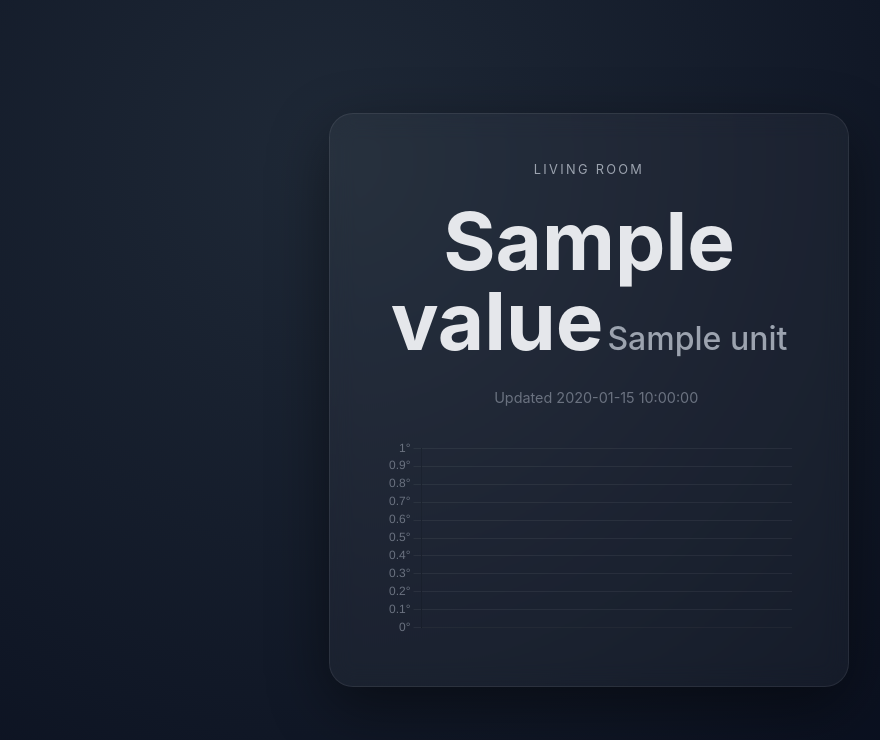
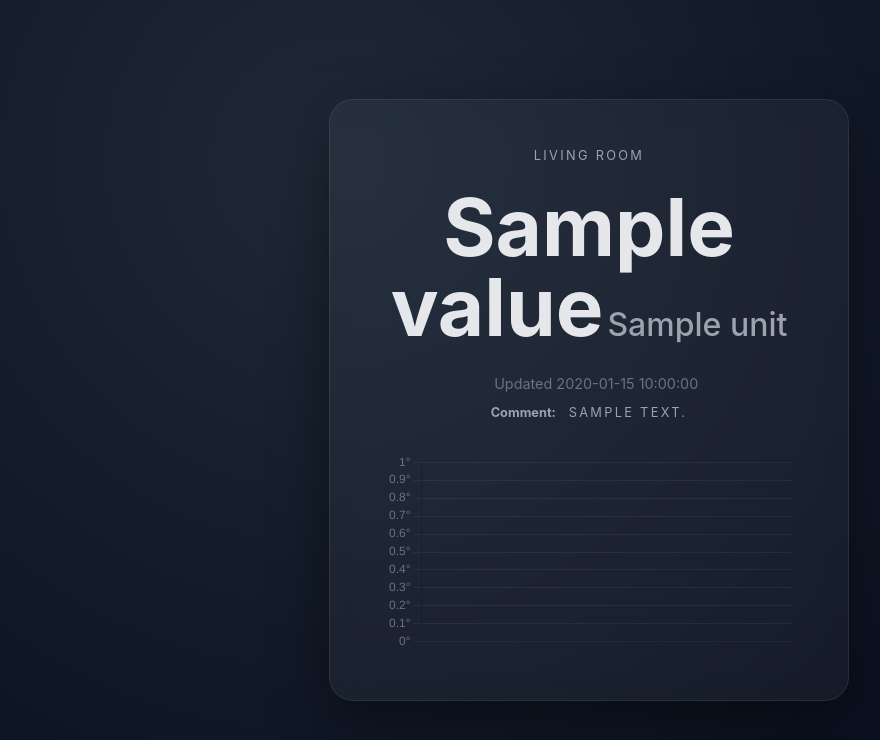
Before and after one commit to JannesStroehlein/strawbase-current-temperature, a Flask app: template templates/index.html in a window 1280 px wide. Shown: the top 740 px of the page, without its empty margins (51-931 px from the left). Run offline with Flask 3, Linux system fonts and the light colour scheme; the template is opened without the code that fills it: most values are stand-ins (such as "Sample title", 1, 10 or a date in 2020); parts of the project's set-up code (start-up, migrations or seed data) failed here and were passed over.

Commit message:
feat: added comments

```diff
--- a/main.py
+++ b/main.py
@@ -1,9 +1,15 @@
+import random
+from typing import TypedDict
 from zoneinfo import ZoneInfo
 import datetime
 import sys
 import os
-from flask import Flask, render_template
+from flask import Flask, render_template, request
+from babel import Locale, negotiate_locale
+from babel.dates import format_date, format_timedelta
 from homeassistant_api import Client, State
+
+SUPPORTED_LOCALES = ["en_US", "de_DE"]
 
 HASSIO_API_URL = os.getenv("HASSIO_API_URL")
 HASSIO_API_TOKEN = os.getenv("HASSIO_API_TOKEN")
@@ -21,27 +27,17 @@ def state_with_unit_to_str(state: State) -> str:
     return f"{state.state} {state.attributes['unit_of_measurement']}"
 
 
-def pretty_date(d: datetime.datetime):
-    diff = datetime.datetime.now(tz=ZoneInfo("Europe/Berlin")) - d
-    s = diff.seconds
-    if diff.days > 7 or diff.days < 0:
-        return d.strftime("%d %b %y")
-    elif diff.days == 1:
-        return "1 day ago"
-    elif diff.days > 1:
-        return f"{diff.days} days ago"
-    elif s <= 1:
-        return "just now"
-    elif s < 60:
-        return f"{s} seconds ago"
-    elif s < 120:
-        return "1 minute ago"
-    elif s < 3600:
-        return f"{round(s / 60)} minutes ago"
-    elif s < 7200:
-        return "1 hour ago"
-    else:
-        return f"{round(s / 3600)} hours ago"
+def negotiate_request_locale() -> tuple[Locale, str]:
+    preferred = [lang.replace("-", "_") for lang, _ in request.accept_languages]
+    matched = negotiate_locale(preferred, SUPPORTED_LOCALES)
+    return Locale.parse(matched or "en_US"), matched or "en_US"
+
+
+def pretty_date(d: datetime.datetime, locale: Locale) -> str:
+    delta = d - datetime.datetime.now(tz=ZoneInfo("Europe/Berlin"))
+    if abs(delta).days > 7:
+        return format_date(d, locale=locale)
+    return format_timedelta(delta, add_direction=True, locale=locale)
 
 
 def temperature_accent(value: float) -> str:
@@ -55,12 +51,52 @@ def temperature_accent(value: float) -> str:
         return "#f87171"
 
 
+class StateCommentMap(TypedDict):
+    cold: list[str]
+    perfect: list[str]
+    warm: list[str]
+    hot: list[str]
+
+
+STATE_COMMENTS_ENG: StateCommentMap = {
+    "cold": ["Freezing"],
+    "perfect": ["Perfect"],
+    "warm": ["Too hot"],
+    "hot": ["Hot"],
+}
+STATE_COMMENTS_DE: StateCommentMap = {
+    "cold": ["Bibberkalt"],
+    "perfect": ["Perfekt"],
+    "warm": ["Es ist zu warm."],
+    "hot": ["Höllenfeuer"],
+}
+
+
+def state_comment(value: float, lang: str) -> str:
+    comment_map = STATE_COMMENTS_DE if lang == "de_DE" else STATE_COMMENTS_ENG
+
+    if value < 16:
+        comment_pool = comment_map["cold"]
+    elif value < 22:
+        comment_pool = comment_map["perfect"]
+    elif value < 26:
+        comment_pool = comment_map["warm"]
+    else:
+        comment_pool = comment_map["hot"]
+
+    comment = random.sample(comment_pool, 1)
+    if comment and len(comment) == 1:
+        return comment[0]
+    return "Kommentarlos" if lang == "de_DE" else "- No comment -"
+
+
 @app.route("/")
 def hello_world():
     entity = client.get_entity(entity_id="sensor.climate_living_room_temperature")
     if not entity:
         return "Temperatur konnte nicht geladen werden"
 
+    locale, lang_code = negotiate_request_locale()
     temperature_state = entity.get_state()
     temperature_value: float = float(str(temperature_state.state))
     last_changed = temperature_state.last_changed
@@ -84,10 +120,12 @@ def hello_world():
 
     return render_template(
         "index.html",
+        comment=state_comment(temperature_value, lang_code),
         value=temperature_state.state,
         unit=temperature_state.attributes["unit_of_measurement"],
-        updated=pretty_date(last_changed),
+        updated=pretty_date(last_changed, locale),
         accent=temperature_accent(temperature_value),
         labels=labels,
         points=points,
+        lang=locale.language,
     )
--- a/pyproject.toml
+++ b/pyproject.toml
@@ -5,6 +5,7 @@ description = "Add your description here"
 readme = "README.md"
 requires-python = ">=3.14"
 dependencies = [
+    "babel>=2.18.0",
     "flask>=3.1.3",
     "homeassistant-api>=6.0.1",
 ]
--- a/templates/index.html
+++ b/templates/index.html
@@ -1,9 +1,9 @@
 <!doctype html>
-<html lang="en">
+<html lang="{{ lang }}">
   <head>
-  <meta charset="utf-8">
-  <meta name="viewport" content="width=device-width, initial-scale=1">
-  <meta http-equiv="refresh" content="60">
+    <meta charset="utf-8" />
+    <meta name="viewport" content="width=device-width, initial-scale=1" />
+    <meta http-equiv="refresh" content="60" />
     <title>Living Room Temperature</title>
     <style>
       :root {
@@ -42,6 +42,20 @@
         color: #9ca3af;
         margin-bottom: 1.5rem;
       }
+      .comment {
+        margin-top: 1em;
+        text-transform: uppercase;
+        letter-spacing: 0.18em;
+        font-size: 0.8rem;
+        color: #9ca3af;
+        margin-bottom: 1.5rem;
+      }
+      .comment-label {
+        text-transform: none;
+        font-weight: bold;
+        letter-spacing: normal;
+        margin-right: 1em;
+      }
       .temp {
         font-size: 5rem;
         font-weight: 700;
@@ -72,9 +86,16 @@
   </head>
   <body>
     <main class="card">
-    <div class="label">Living Room</div>
+      <div class="label">
+        {% if lang == 'de_DE' %}Wohnzimmer{% else %}Living Room{% endif %}
+      </div>
       <div class="temp">{{ value }}<span class="unit">{{ unit }}</span></div>
       <div class="updated"><span class="dot"></span>Updated {{ updated }}</div>
+      <div class="comment">
+        <span class="comment-label"
+          >{% if lang == 'de_DE' %}Kommentar{% else %}Comment{% endif %}:</span
+        >{{ comment }}
+      </div>
       <div class="chart"><canvas id="tempChart"></canvas></div>
     </main>
     <script src="{{ url_for('static', filename='chart.umd.min.js') }}"></script>
```
Also changed, not shown: 1 other file. Lines whose indentation alone changed are shown as unchanged.
